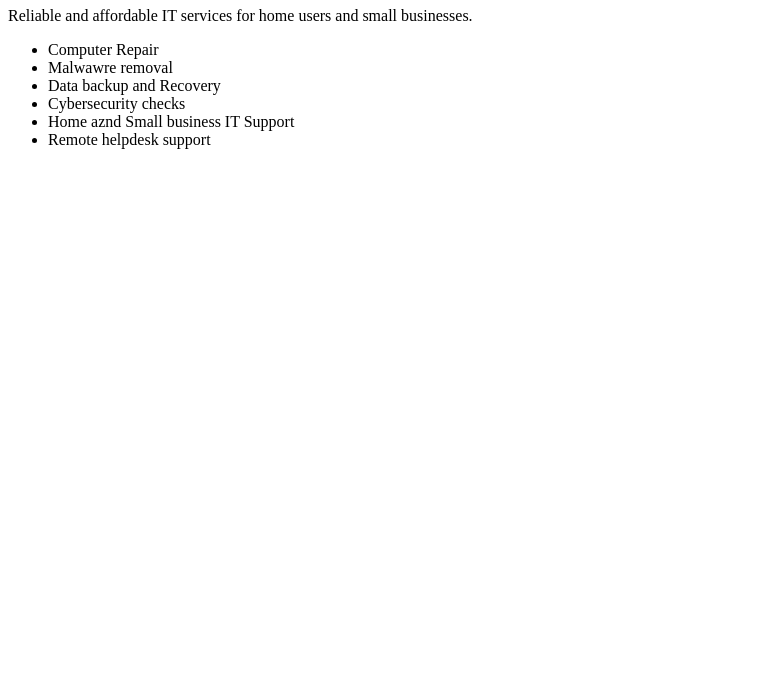
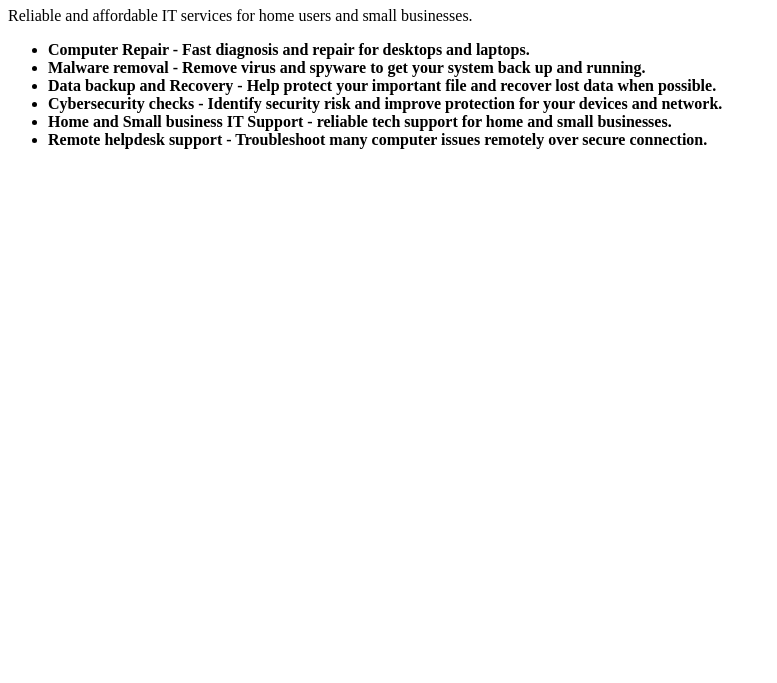
Before and after one commit to Silas-PsuedoTech/PsuedoTechnologies-Website, a plain HTML site: page Services.html in a window 1280 px wide. Shown: the part 117-800 px from the top of the page, without its empty margins (0-777 px from the left). Drawn offline with Linux system fonts and the light colour scheme.

Commit message:
Enhance service list with detailed descriptions
Updated service descriptions to include details and correct typos.

```diff
--- a/Services.html
+++ b/Services.html
@@ -14,12 +14,12 @@
   <h1> Services </h1>
   <p>Reliable and affordable IT services for home users and small businesses.</p>
   <ul>
-    <li>Computer Repair</li>
-    <li>Malwawre removal</li>
-    <li>Data backup and Recovery</li>
-    <li>Cybersecurity checks</li>
-    <li>Home aznd Small business IT Support</li>
-    <li>Remote helpdesk support</li>
+    <li><strong>Computer Repair - Fast diagnosis and repair for desktops and laptops.</strong></li>
+    <li><strong>Malware removal - Remove virus and spyware to get your system back up and running.</strong></li>
+    <li><strong>Data backup and Recovery - Help protect your important file and recover lost data when possible.</strong></li>
+    <li><strong>Cybersecurity checks - Identify security risk and improve protection for your devices and network.</strong></li>
+    <li><strong>Home and Small business IT Support - reliable tech support for home and small businesses.</strong></li>
+    <li><strong>Remote helpdesk support - Troubleshoot many computer issues remotely over secure connection.</strong></li>
     </ul>
 </body>
 </html>
```
